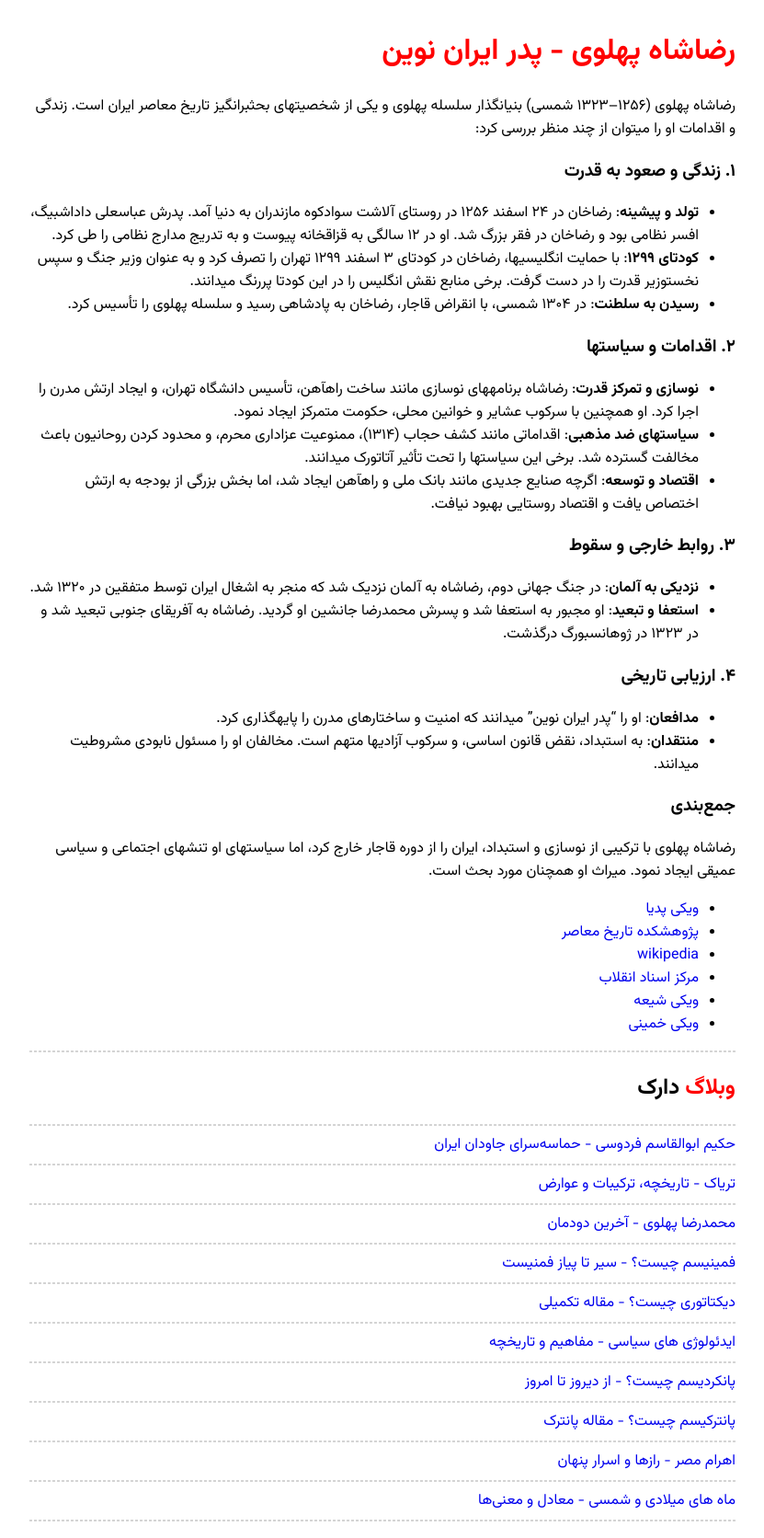
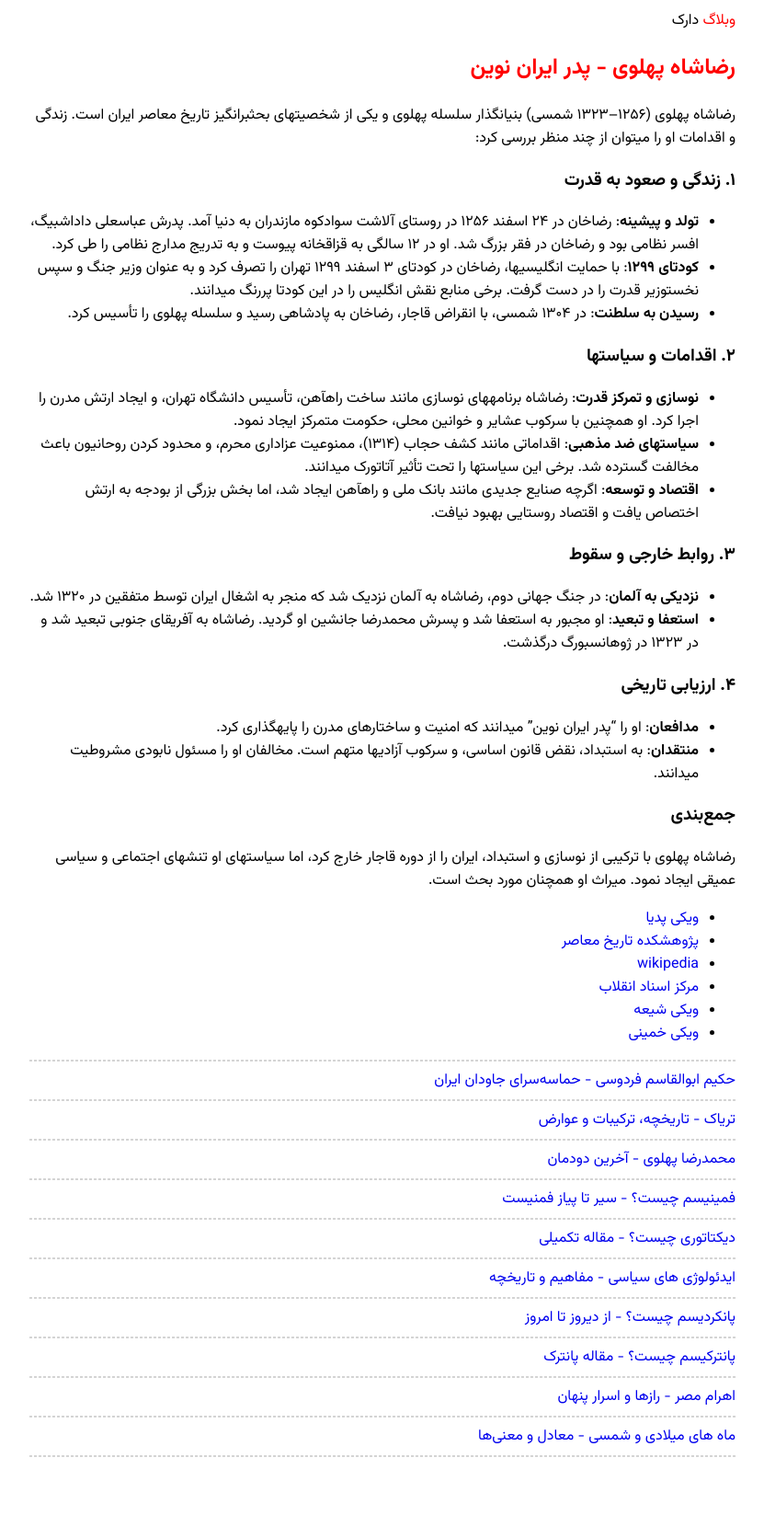
Before and after one commit to darkblog/darkblog.github.io, a Jekyll site: the page built from _posts/2024-7-4-4.md, in a window 1280 px wide. Shown: the whole page at 92% size, without its empty margins (224-1055 px from the left). Built offline with Jekyll 4.4.1, drawn with Linux system fonts in a browser that asks for light colours; after the commit the page ends 1602 px from its top, so only the background shows below that.

Commit message:
Update post.html

```diff
--- a/_layouts/post.html
+++ b/_layouts/post.html
@@ -21,9 +21,13 @@
 </script>
 </head>
 <body>
+<header>
+<a href="https://darkblog.github.io/"><span style="color:red">وبلاگ</span>&nbsp;<span style="color:black">دارک</span></a>
+</header>
+<article>
 <h1>{{ page.title }}</h1>
 {{ content }}
-<hr><h2><a href="https://darkblog.github.io/"><span style="color:red">وبلاگ</span>&nbsp;<span style="color:black">دارک</span></a></h2>
+</article>
 {% for related_post in site.related_posts limit:10 %}<hr><a href="{{ site.url }}{{ related_post.url }}">{{ related_post.title }}</a>{% endfor %}<hr>
 </body>
 </html>
```
